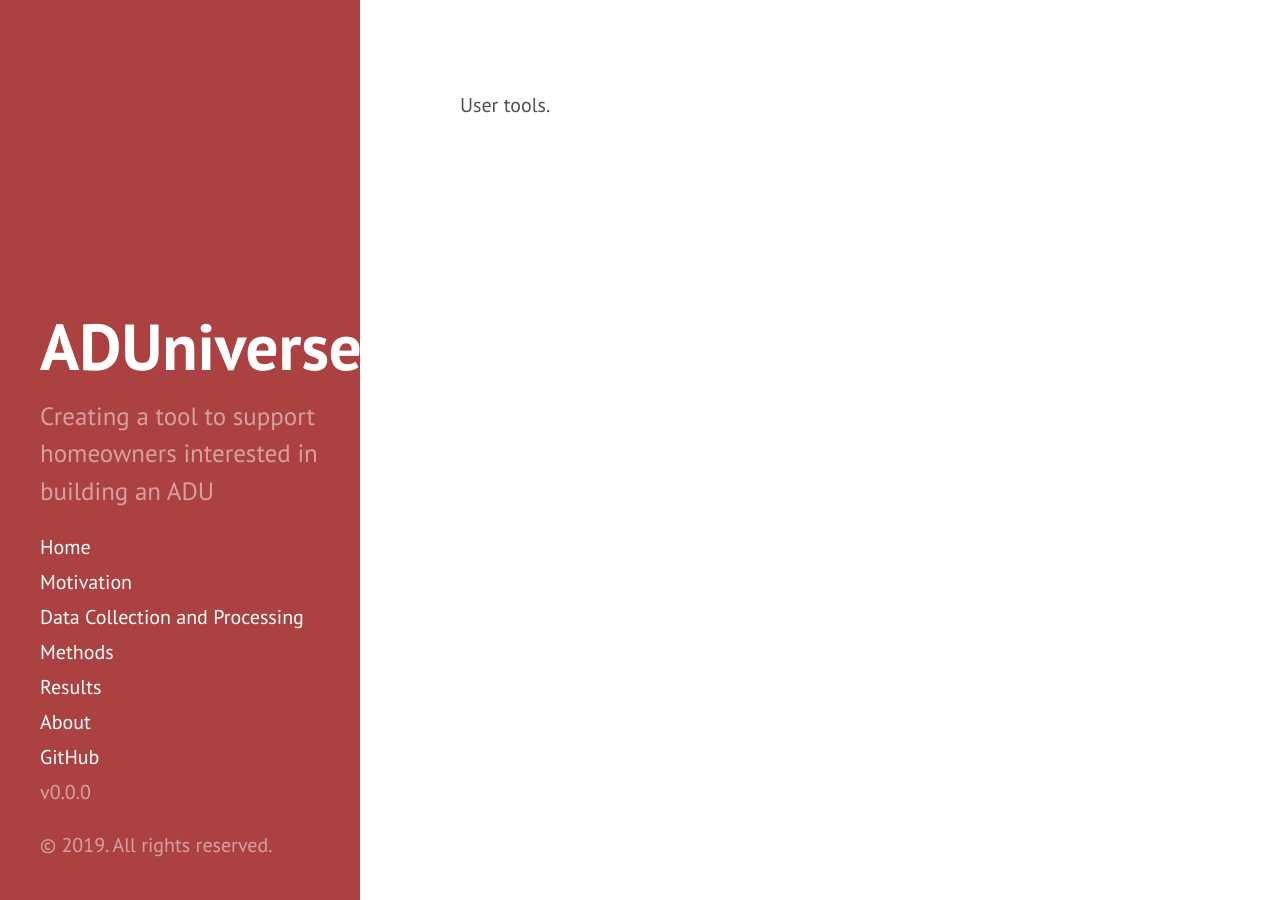
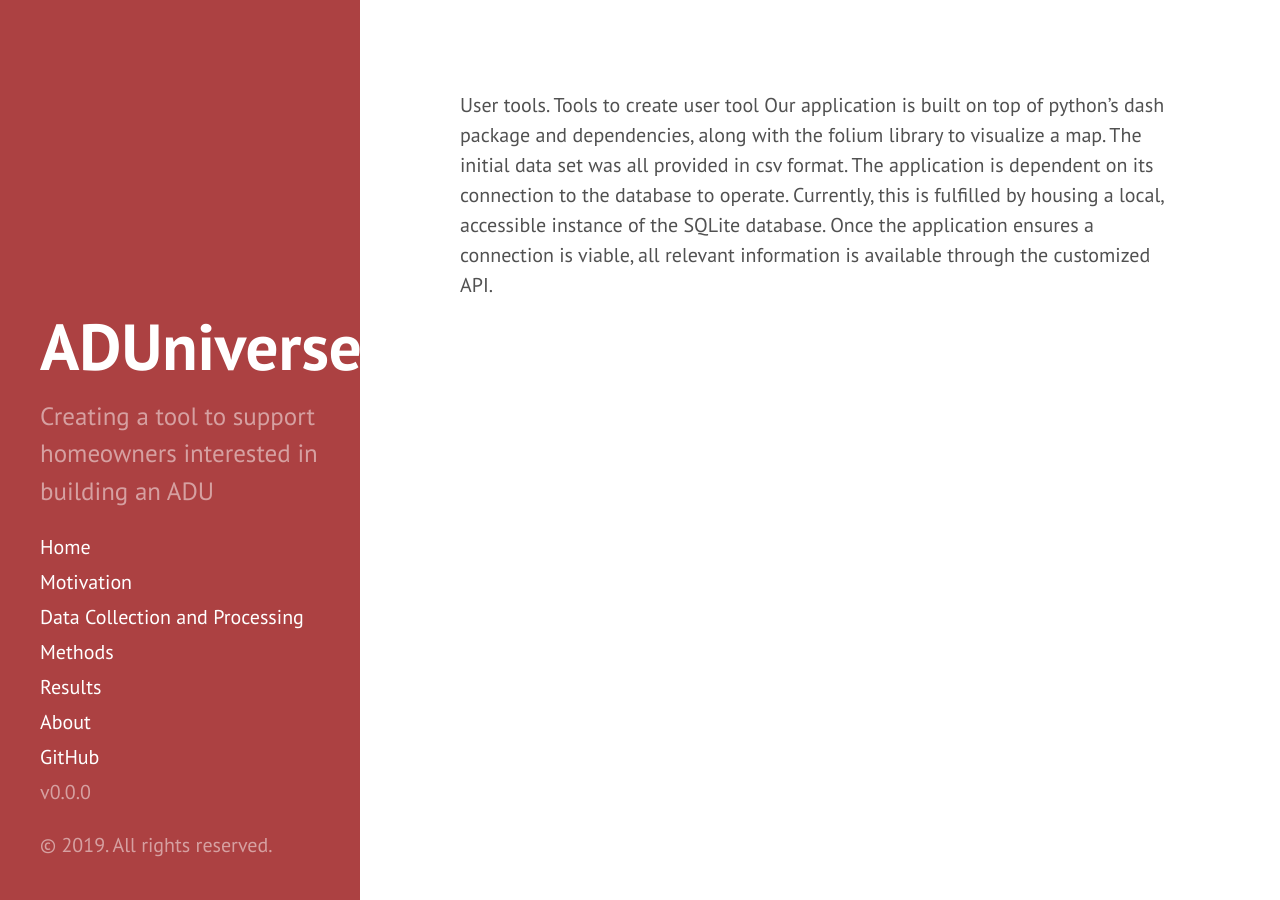
Before and after one commit to uwescience/ADUniverse, a Jekyll site: the page built from user_tool.md, in a window 1280 px wide. Built offline with Jekyll 4.4.1, drawn with Linux system fonts in a browser that asks for light colours; our own code applies the rules of GitHub Pages for plain Markdown files.

Commit message:
introducing tools for

```diff
--- a/user_tool.md
+++ b/user_tool.md
@@ -1 +1,3 @@
 User tools.
+Tools to create user tool
+Our application is built on top of python's dash package and dependencies, along with the folium library to visualize a map. The initial data set was all provided in csv format. The application is dependent on its connection to the database to operate. Currently, this is fulfilled by housing a local, accessible instance of the SQLite database. Once the application ensures a connection is viable, all relevant information is available through the customized API.
```
